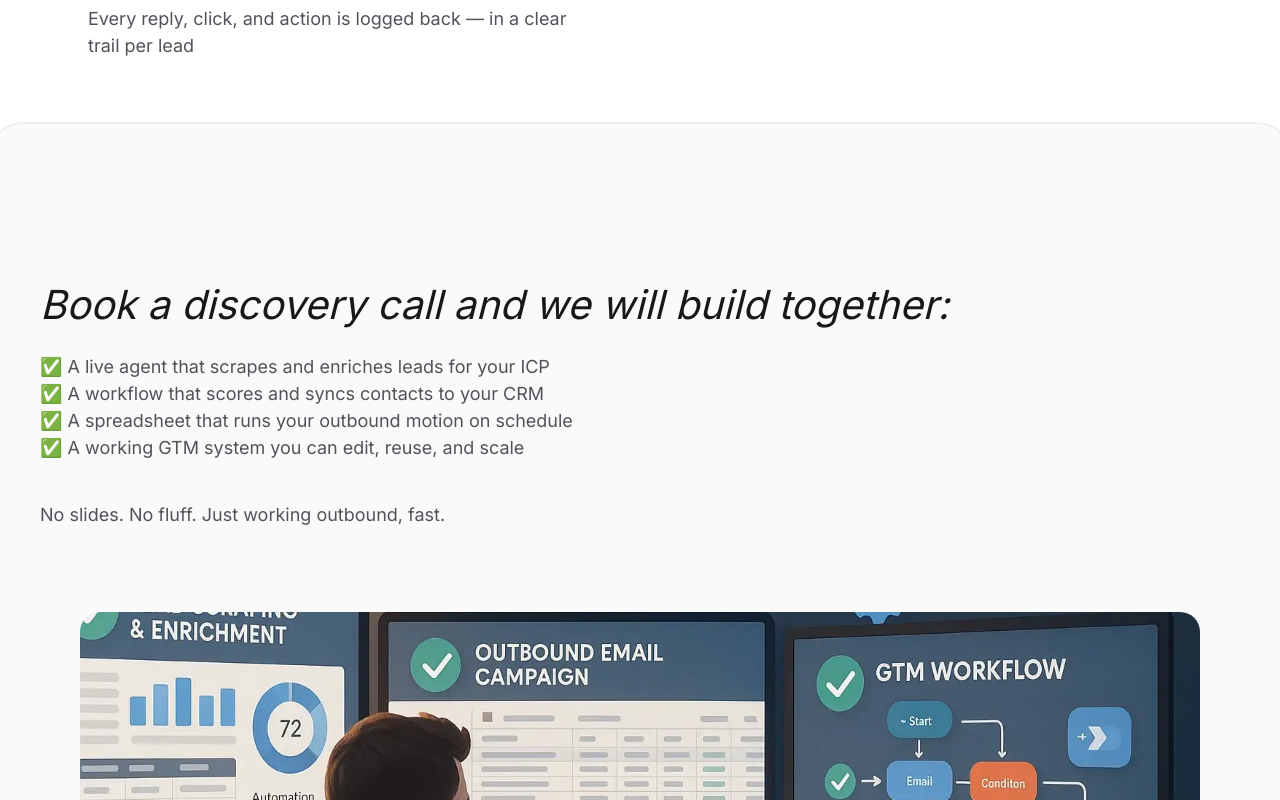
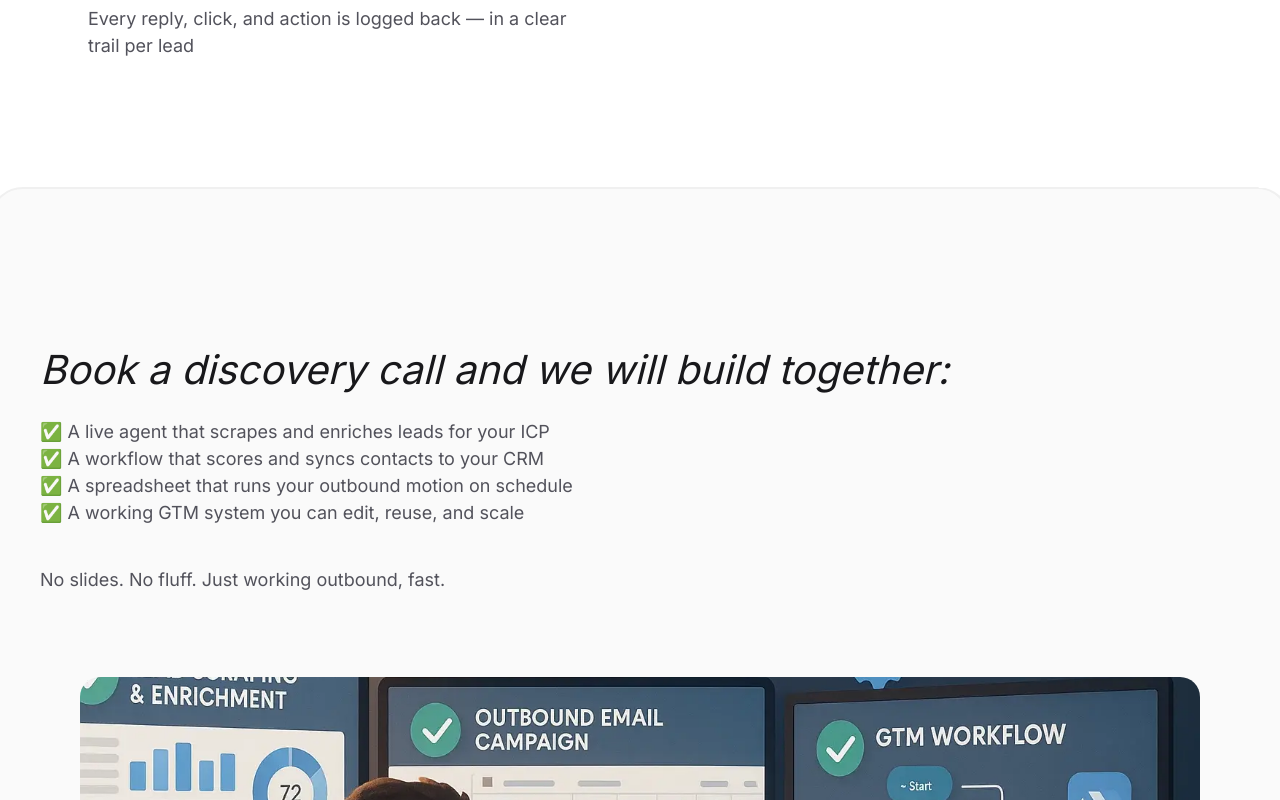
Before and after one commit to kamleshpokiya/meerkats.ai, a Next.js app: page / in a window 1280 px wide. Shown: the part 7820-8620 px from the top of the page. Built offline with nearby package versions, Linux system fonts and the light colour scheme.

Commit message:
Adjust margin in Discovery Call section for improved layout consistency on the homepage

```diff
--- a/src/app/page.tsx
+++ b/src/app/page.tsx
@@ -640,7 +640,7 @@ const HomePage: React.FC = () => {
 
       {/* Discovery Call Section */}
       <section
-        className="w-full py-[77px] sm:py-[115px] md:mt-[-1px] md:py-[154px]"
+        className="w-full py-[77px]  sm:py-[115px] md:mt-[64px] md:py-[154px]"
         style={{
           backgroundImage: "url('/images/img_union_gray_50.svg')",
           backgroundSize: 'cover',
```
